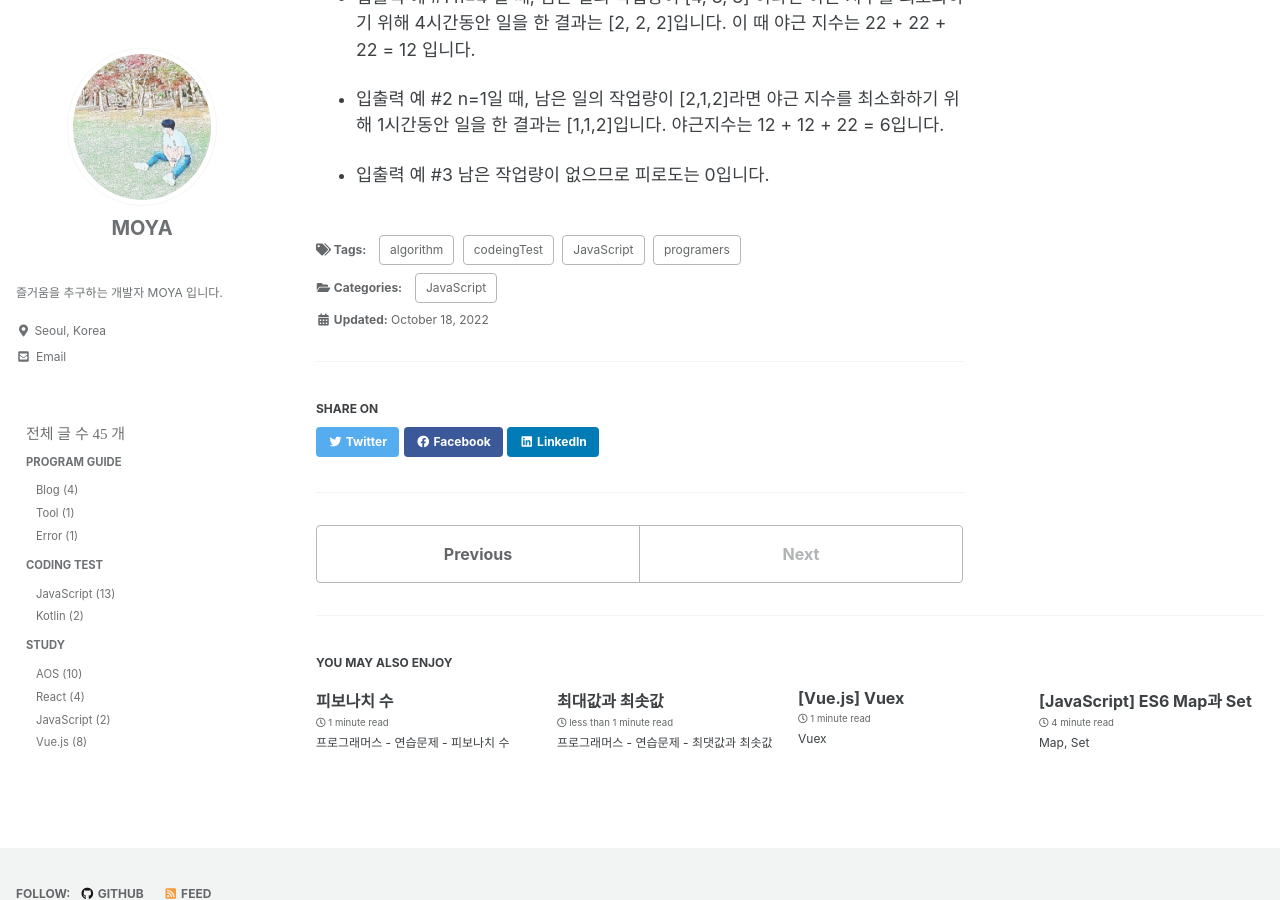
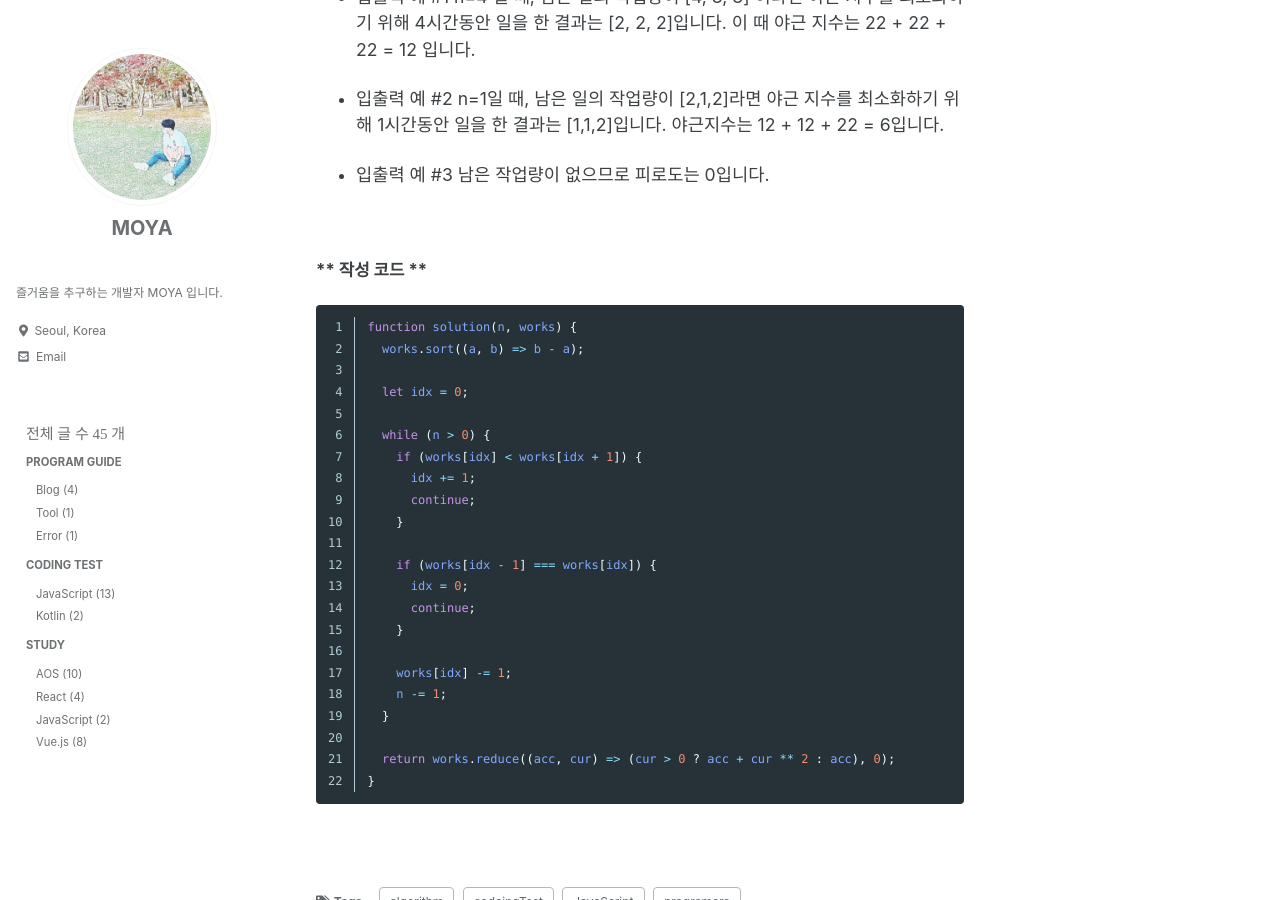
Before and after one commit to kdc7140/kdc7140.github.io, a Jekyll site: the page built from _posts/codingTest/2022-10-18-codingTest14.md, in a window 1280 px wide and 900 px high, scrolled down 855 px. Built offline with Jekyll 4.4.1, drawn with Linux system fonts in a browser that asks for light colours; cached includes are drawn as plain includes; some web fonts are replaced; some of the changed text lies outside the part shown.

Commit message:
add codingTest code solution

````diff
--- a/_posts/codingTest/2022-10-18-codingTest14.md
+++ b/_posts/codingTest/2022-10-18-codingTest14.md
@@ -45,3 +45,35 @@ n=1일 때, 남은 일의 작업량이 [2,1,2]라면 야근 지수를 최소화
 
  - 입출력 예 #3
 남은 작업량이 없으므로 피로도는 0입니다.
+
+
+<br/>
+
+**** 작성 코드 ****
+
+```javascript
+function solution(n, works) {
+  works.sort((a, b) => b - a);
+
+  let idx = 0;
+
+  while (n > 0) {
+    if (works[idx] < works[idx + 1]) {
+      idx += 1;
+      continue;
+    }
+
+    if (works[idx - 1] === works[idx]) {
+      idx = 0;
+      continue;
+    }
+
+    works[idx] -= 1;
+    n -= 1;
+  }
+
+  return works.reduce((acc, cur) => (cur > 0 ? acc + cur ** 2 : acc), 0);
+}
+```
+
+<br/>
````
Also changed, not shown: other parts of _posts/codingTest/2022-10-18-codingTest14.md (+2 -2 lines).
